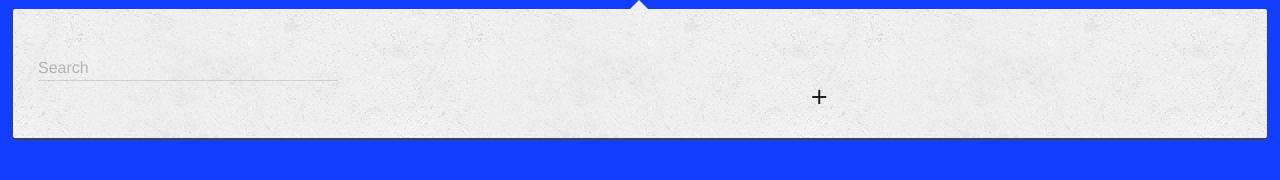
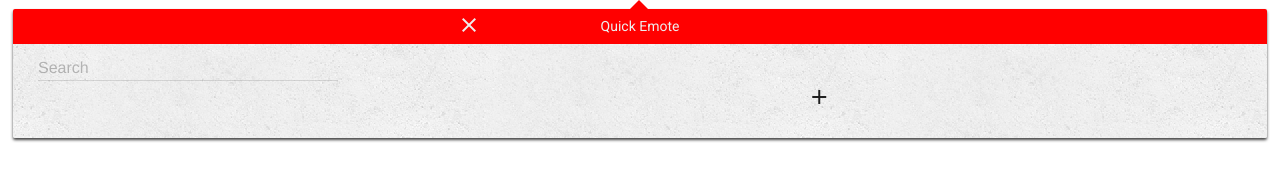
Before and after one commit to verfehlix/quick-emote, a website with bundled scripts: page index.html in a window 1280 px wide. Built offline with nearby package versions, Linux system fonts and the light colour scheme; files whose address does not match are found by name.

Commit message:
some design stuff

```diff
--- a/css/quickemote.css
+++ b/css/quickemote.css
@@ -1,6 +1,5 @@
 body, html {
     overflow: hidden !important;
-    background: #123fff;
 }
 section {
     /*background: #fafafa;*/
@@ -23,7 +22,7 @@ section::after, section::before {
 section::after {
     border-left: 9px solid transparent;
     border-right: 9px solid transparent;
-    border-bottom: 9px solid #eeeeee;
+    border-bottom: 9px solid red;
     top: -9px;
     left: calc(50% - 10px);
 }
@@ -37,3 +36,26 @@ section::after {
     overflow:hidden;
     cursor:pointer;
 }
+
+#headerbar {
+    font-family: 'Roboto', sans-serif;
+
+    border-radius: 2px 2px 0px 0px;
+    position: absolute;
+    width: 100%;
+    height: 35px;
+    background: red;
+    margin-top: -9px;
+    margin-left: -9px;
+
+    text-align: center;
+    vertical-align: middle;
+    line-height: 35px;
+    color: #eeeeee;
+}
+
+#closeButton {
+    position: absolute;
+    top:0px;
+    left: 440px;
+}
--- a/index.html
+++ b/index.html
@@ -12,10 +12,16 @@
 
     <body>
         <section>
+            <div id="headerbar">
+                Quick Emote
+                <button id="closeButton" class="mdl-button mdl-js-button mdl-button--icon mdl-js-ripple-effect">
+                    <i class="material-icons">close</i>
+                </button>
+            </div>
             <div id="contentGrid" class="mdl-grid">
                 <div class="mdl-cell mdl-cell--6-col">
-                    <form action="#">
-                        <div class="mdl-textfield mdl-js-textfield mdl-textfield--floating-label">
+                    <form action="">
+                        <div class="mdl-textfield mdl-js-textfield">
                             <input class="mdl-textfield__input" type="text" id="sample3">
                             <label class="mdl-textfield__label" for="sample3">Search</label>
                         </div>
@@ -24,7 +30,7 @@
                 <div class="mdl-cell mdl-cell--2-col">
                     <div style="float: right; padding-top: 25%;">
 
-                        <button class="mdl-button mdl-js-button mdl-button--icon">
+                        <button class="mdl-button mdl-js-button mdl-button--icon mdl-js-ripple-effect">
                         <i class="material-icons">add</i>
                         </button>
                     </div>
--- a/package.json
+++ b/package.json
@@ -2,11 +2,11 @@
   "name": "quick-emote",
   "main": "index.html",
   "window": {
-    "show": true,
-    "show_in_taskbar": true,
+    "show": false,
+    "show_in_taskbar": false,
     "icon_width": 20,
     "icon": "app.icns",
-    "transparent": false,
+    "transparent": true,
     "frame": true,
     "resizable": false,
     "toolbar": true,
```
